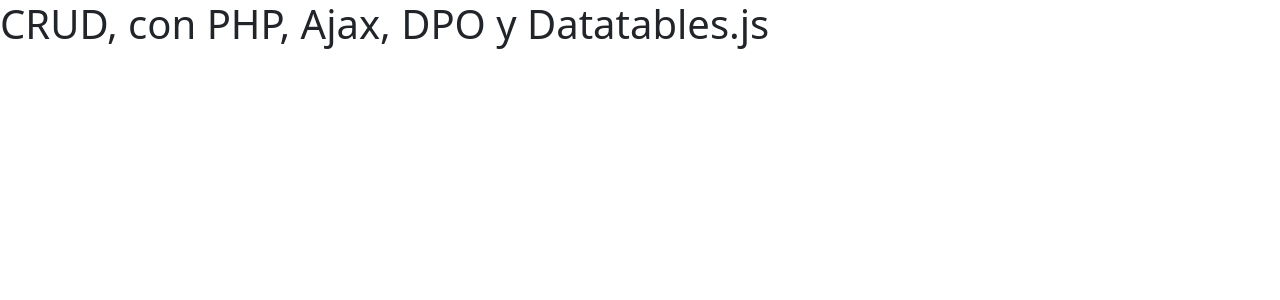
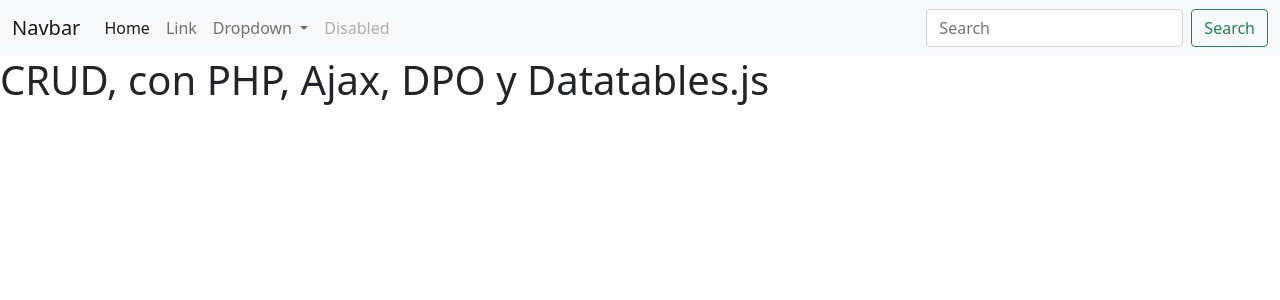
Before and after one commit to cdelcastillomaussa/PracticaTerApps, a PHP site: page / in a window 1280 px wide. Shown: the top 300 px of the page. Run offline with PHP 8.4, Linux system fonts and the light colour scheme.

Commit message:
Corrección para cargar los estilos css v5.0.2

```diff
--- a/template/header.php
+++ b/template/header.php
@@ -6,14 +6,46 @@
     <meta name="viewport" content="width=device-width, initial-scale=1.0">
 
     <!--Llamamos a los estilos de Bootstrap v5.0.2 -->
-    <link href="https://cdn.jsdelivr.net/npm/bootstrap@5.0.2/dist/css
-    /bootstrap.min.css" rel="stylesheet" integrity="sha384-EVSTQN3/
-    azprG1Anm3QDgpJLIm9Nao0Yz1ztcQTwFspd3yD65VohhpuuCOmLASjC"
-    crossorigin="anonymous">
+    <link href="https://cdn.jsdelivr.net/npm/bootstrap@5.0.2/dist/css/bootstrap.min.css" rel="stylesheet" integrity="sha384-EVSTQN3/azprG1Anm3QDgpJLIm9Nao0Yz1ztcQTwFspd3yD65VohhpuuCOmLASjC" crossorigin="anonymous">
 
     <title>CRUD - PHP_Ajax_PDO</title>
 </head>
 <body>
-
+<nav class="navbar navbar-expand-lg navbar-light bg-light">
+  <div class="container-fluid">
+    <a class="navbar-brand" href="#">Navbar</a>
+    <button class="navbar-toggler" type="button" data-bs-toggle="collapse" data-bs-target="#navbarSupportedContent" aria-controls="navbarSupportedContent" aria-expanded="false" aria-label="Toggle navigation">
+      <span class="navbar-toggler-icon"></span>
+    </button>
+    <div class="collapse navbar-collapse" id="navbarSupportedContent">
+      <ul class="navbar-nav me-auto mb-2 mb-lg-0">
+        <li class="nav-item">
+          <a class="nav-link active" aria-current="page" href="#">Home</a>
+        </li>
+        <li class="nav-item">
+          <a class="nav-link" href="#">Link</a>
+        </li>
+        <li class="nav-item dropdown">
+          <a class="nav-link dropdown-toggle" href="#" id="navbarDropdown" role="button" data-bs-toggle="dropdown" aria-expanded="false">
+            Dropdown
+          </a>
+          <ul class="dropdown-menu" aria-labelledby="navbarDropdown">
+            <li><a class="dropdown-item" href="#">Action</a></li>
+            <li><a class="dropdown-item" href="#">Another action</a></li>
+            <li><hr class="dropdown-divider"></li>
+            <li><a class="dropdown-item" href="#">Something else here</a></li>
+          </ul>
+        </li>
+        <li class="nav-item">
+          <a class="nav-link disabled" href="#" tabindex="-1" aria-disabled="true">Disabled</a>
+        </li>
+      </ul>
+      <form class="d-flex">
+        <input class="form-control me-2" type="search" placeholder="Search" aria-label="Search">
+        <button class="btn btn-outline-success" type="submit">Search</button>
+      </form>
+    </div>
+  </div>
+</nav>
 </body>
 </html>
```
